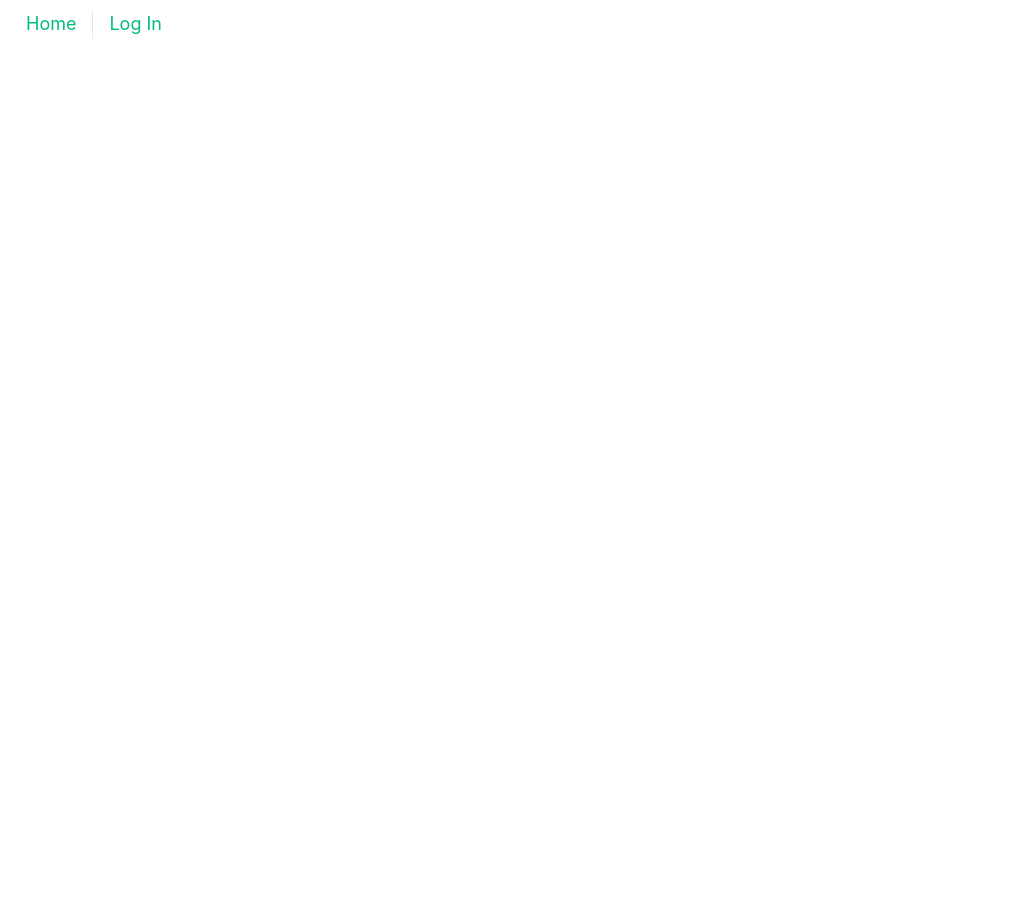
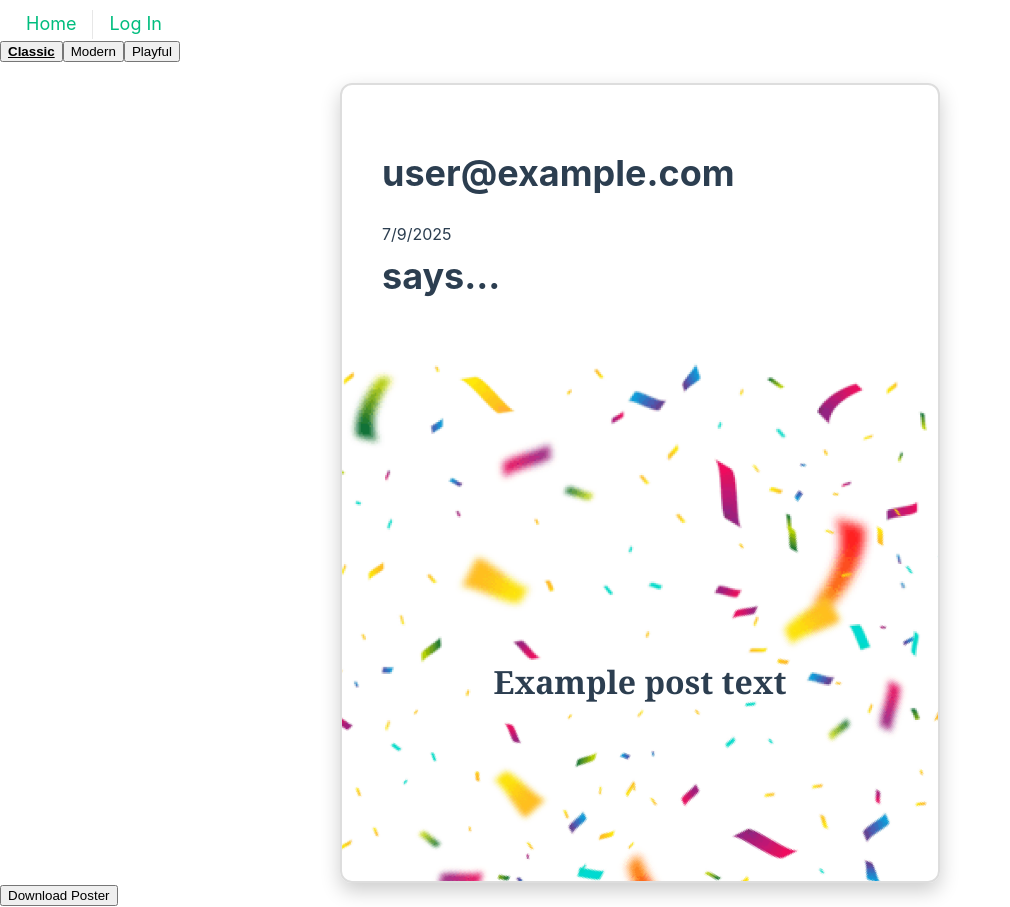
Before and after one commit to dillonhoh/cs110microblog, a Vue app: page /poster/1 in a window 1280 px wide. Before the commit this address had no page. Shown: the whole page, without its empty margins (0-1010 px from the left). Before the commit the page ends 810 px from the top, so only its background shows below. Built offline with nearby package versions, Linux system fonts and the light colour scheme.

Commit message:
css changes

```diff
--- a/package.json
+++ b/package.json
@@ -16,6 +16,7 @@
   },
   "dependencies": {
     "firebase": "^11.10.0",
+    "html2canvas": "^1.4.1",
     "pinia": "^3.0.3",
     "vue": "^3.5.17",
     "vue-router": "^4.5.1"
--- a/src/components/CreatePost.vue
+++ b/src/components/CreatePost.vue
@@ -35,8 +35,8 @@ const handleSubmit = async () => {
   <div  v-if="store.isLoggedIn == true" class="create-container">
     <h1 class="create-title">Create a Post</h1>
     <form class="post-form">
-      <input type="text" v-model="content" placeholder="Type a Message" />
-      <button type="button" @click="handleSubmit">Post</button>
+      <input type="text" v-model="content" placeholder="Type a Message"  class="input-content"/>
+      <button type="button" @click="handleSubmit" class="input-button">Post</button>
     </form>
   </div>
 </template>
@@ -45,17 +45,24 @@ const handleSubmit = async () => {
 <style>
 .create-container {
   background-color: lightblue;
-  margin-top: 100px;
-  padding: 15px 0px 20px 20px;
+  padding: 10px 20px 20px 20px;
+  display: flex;
+  flex-direction: column;
 }
 .create-title {
   font-size: 25px;
   font-weight: 500;
+  margin-bottom: 15px;
 }
 .post-form {
   display: flex;
-  flex-direction: row;
-  gap: 10px;
-  width: 100px;
 }
+.input-content{
+
+}
+.input-button{
+  width: 50px;
+  margin-top: 10px;
+}
+
 </style>
--- a/src/components/FollowSuggestion.vue
+++ b/src/components/FollowSuggestion.vue
@@ -1,13 +1,11 @@
 <script setup>
 import { ref, onMounted } from 'vue'
-import { doc, collection, getDocs, updateDoc, arrayUnion, query } from 'firebase/firestore'
+import { doc, getDoc, collection, getDocs, updateDoc, arrayUnion, query } from 'firebase/firestore'
 import { firestore } from '../firebaseResources'
 import { useUserStore } from '../stores/user'
 import { watch } from 'vue'
 import { getFollowerCount, getFollowingCount, getPostCount, populateFollowing } from '../utils/helpers'
-import { limit
-
- } from 'firebase/firestore'
+import { limit } from 'firebase/firestore'
 const suggestedEmails = ref([])
 
 const store = useUserStore()
@@ -25,6 +23,14 @@ watch(
     store.postsCount = await getPostCount(store.currentUserId)
   }
 )
+watch(
+  () => store.viewingUserId,
+  async (newVal, oldVal) => {
+
+      suggestedEmails.value = await getSuggestedEmails(store.currentUserId)
+  },
+  { immediate: true }
+)
 
 const getSuggestedEmails = async (currentUid) => {
   const usersCol = collection(firestore, 'users')
@@ -34,7 +40,19 @@ const getSuggestedEmails = async (currentUid) => {
   const following = store.following || []
 
   const suggestions = []
-
+if (store.viewingUserId && store.viewingUserId !== currentUid) {
+  console.log("now viewing other user")
+    const userDoc = await getDoc(doc(firestore, 'users', store.viewingUserId))
+    if (userDoc.exists()) {
+      const data = userDoc.data()
+      suggestions.push({
+        uid: store.viewingUserId,
+        email: data.email,
+      })
+      return suggestions
+    }
+  }
+else{
   snapshot.forEach(doc => {
     const data = doc.data()
     const userId = doc.id
@@ -51,6 +69,7 @@ const getSuggestedEmails = async (currentUid) => {
   })
 
   return suggestions.slice(0, 5)
+}
 }
 const followUser = async (otherUserId) => {
   const currentUid = store.currentUserId
--- a/src/components/Login.vue
+++ b/src/components/Login.vue
@@ -114,15 +114,15 @@ const handleSubmit = () => {
         </div>
       </template>
       <template v-if="!store.isLoggedIn">
-        <input type="text" v-model="emailForm" placeholder="Email" />
-        <input type="password" v-model="password" placeholder="Password" />
+        <input type="text" v-model="emailForm" placeholder="Email" id="email" class="inputs"/>
+        <input type="password" v-model="password" placeholder="Password" id="password" class="inputs"/>
         <button type="button" @click="handleSubmit">
           {{ store.isLogin ? 'Log In' : 'Sign Up' }}
         </button>
       </template>
       <template v-else>
         <h1 class="user-email">{{ store.currentUser }}</h1>
-        <button type="button" @click="store.logout">Log Out</button>
+        <button type="button" @click="store.logout" class="logout-button">Log Out</button>
       </template>
       <template v-if="errorMessage && !store.isLoggedIn">
         <p class="error">{{ errorMessage }}</p>
@@ -138,7 +138,7 @@ const handleSubmit = () => {
   background-color: lightblue;
   width: fit-content;
   margin: auto;
-  padding: 0px 15px 0px 15px;
+  padding: 0px 15px 15px 15px;
 }
 .option {
   width: 175px;
@@ -157,11 +157,11 @@ form {
   flex-direction: column;
   width: 175px;
 }
-form input {
+.inputs {
   margin-bottom: 15px;
 }
-form button {
-  margin-bottom: 15px;
+.logout-button {
+  margin-bottom: 0px;
 }
 h1 {
   font-size: 14px;
--- /dev/null
+++ b/src/components/PosterRenderer.vue
@@ -0,0 +1,125 @@
+<script setup>
+import { ref, onMounted } from 'vue'
+import html2canvas from 'html2canvas'
+import { useRoute } from 'vue-router'
+
+const route = useRoute()
+
+// Get post data passed via route query or props
+const post = ref({
+  text: route.query.text || 'Example post text',
+  email: route.query.email || 'user@example.com',
+  date: route.query.date || new Date().toLocaleDateString(),
+})
+
+// Poster themes
+const themes = [
+  {
+    name: 'classic',
+    label: 'Classic',
+    bg: '/celebration.png',
+    font: 'Georgia, serif',
+    size: '32px'
+  },
+  {
+    name: 'modern',
+    label: 'Modern',
+    bg: '/celebration.png',
+    font: 'Arial, sans-serif',
+    size: '28px'
+  },
+  {
+    name: 'playful',
+    label: 'Playful',
+    bg: '/celebration.png',
+    font: '"Comic Sans MS", cursive',
+    size: '30px'
+  },
+]
+
+const selectedTheme = ref(themes[0])
+
+function selectTheme(theme) {
+  selectedTheme.value = theme
+}
+
+async function downloadPoster() {
+  const element = document.getElementById('poster')
+  const canvas = await html2canvas(element)
+  const link = document.createElement('a')
+  link.download = 'poster.png'
+  link.href = canvas.toDataURL('image/png')
+  link.click()
+}
+</script>
+
+<template>
+  <div class="poster-editor">
+    <!-- Theme Selector -->
+    <div class="theme-options">
+      <button
+        v-for="theme in themes"
+        :key="theme.name"
+        @click="selectTheme(theme)"
+        :class="{ active: selectedTheme.name === theme.name }"
+      >
+        {{ theme.label }}
+      </button>
+    </div>
+
+    <!-- Poster Preview Area -->
+    <div id="poster" class="poster-area" :style="{ backgroundImage: `url(${selectedTheme.bg})` }">
+
+      <p class="metauser">{{ post.email }}</p>
+      <p class="metadate">{{ post.date }}</p>
+      <p v-if="selectedTheme.name === 'classic'" class="filler">says...</p>
+      <h1 :style="{ fontFamily: selectedTheme.font, fontSize: selectedTheme.size } " class="content">
+        {{ post.text }}
+      </h1>
+    </div>
+
+    <!-- Action -->
+    <button @click="downloadPoster">Download Poster</button>
+  </div>
+</template>
+
+<style scoped>
+.poster-area {
+  width: 600px;
+  height: 800px;
+  background-size: cover;
+  background-position: center;
+  padding: 40px;
+  border: 2px solid #ddd;
+  border-radius: 12px;
+  box-shadow: 0 8px 20px rgba(0, 0, 0, 0.2);
+  margin: auto;
+  display: flex;
+  flex-direction: column;
+}
+.metauser {
+  margin-top: 20px;
+  font-size: 36px;
+  font-weight: 700;
+}
+.metadate {
+  margin-top: 20px;
+  font-size: 16px;
+}
+.filler {
+    font-size: 36px;
+  font-weight: 700;
+}
+.content{
+    align-self: center;
+    margin-top: 350px;
+    font-weight: 600;
+}
+.theme-options {
+  margin-bottom: 20px;
+}
+button.active {
+  font-weight: bold;
+  text-decoration: underline;
+}
+</style>
--- a/src/components/WelcomeItem.vue
+++ /dev/null
@@ -1,86 +0,0 @@
-<template>
-  <div class="item">
-    <i>
-      <slot name="icon"></slot>
-    </i>
-    <div class="details">
-      <h3>
-        <slot name="heading"></slot>
-      </h3>
-      <slot></slot>
-    </div>
-  </div>
-</template>
-
-<style scoped>
-.item {
-  margin-top: 2rem;
-  display: flex;
-  position: relative;
-}
-
-.details {
-  flex: 1;
-  margin-left: 1rem;
-}
-
-i {
-  display: flex;
-  place-items: center;
-  place-content: center;
-  width: 32px;
-  height: 32px;
-  color: var(--color-text);
-}
-
-h3 {
-  font-size: 1.2rem;
-  font-weight: 500;
-  margin-bottom: 0.4rem;
-  color: var(--color-heading);
-}
-
-@media (min-width: 1024px) {
-  .item {
-    margin-top: 0;
-    padding: 0.4rem 0 1rem calc(var(--section-gap) / 2);
-  }
-
-  i {
-    top: calc(50% - 25px);
-    left: -26px;
-    position: absolute;
-    border: 1px solid var(--color-border);
-    background: var(--color-background);
-    border-radius: 8px;
-    width: 50px;
-    height: 50px;
-  }
-
-  .item:before {
-    content: ' ';
-    border-left: 1px solid var(--color-border);
-    position: absolute;
-    left: 0;
-    bottom: calc(50% + 25px);
-    height: calc(50% - 25px);
-  }
-
-  .item:after {
-    content: ' ';
-    border-left: 1px solid var(--color-border);
-    position: absolute;
-    left: 0;
-    top: calc(50% + 25px);
-    height: calc(50% - 25px);
-  }
-
-  .item:first-of-type:before {
-    display: none;
-  }
-
-  .item:last-of-type:after {
-    display: none;
-  }
-}
-</style>
--- a/src/router/index.js
+++ b/src/router/index.js
@@ -19,6 +19,12 @@ const router = createRouter({
       name: 'login',
       component: () => import('../views/LoginView.vue'),
     },
+    {
+      path: '/poster/:id',
+      name: 'Poster',
+      component: () => import('@/views/PosterView.vue'),
+      props: true
+    }
   ],
 })
 
--- a/src/views/HomeView.vue
+++ b/src/views/HomeView.vue
@@ -1,6 +1,6 @@
 <script setup>
 import UserStats from '@/components/UserStats.vue'
-import TheWelcome from '../components/TheWelcome.vue'
+
 import Feed from '@/components/Feed.vue'
 import FollowSuggestion from '@/components/FollowSuggestion.vue'
 import { useRoute } from 'vue-router'
@@ -10,24 +10,32 @@ import CreatePost from '@/components/CreatePost.vue'
 
 <template>
   <main>
-    <UserStats />
-    <div class="middle">
+    <div class="left">
+      <UserStats />
+      <FollowSuggestion class="followsugg"/>
+    </div>
+    <CreatePost class="createpost"/>
+    <div class="right">
       <Feed />
-      <CreatePost />
+
     </div>
 
-    <FollowSuggestion />
+
   </main>
 </template>
 
 <style>
+
+.followsugg {
+  margin-top: 50px;
+}
+.createpost {
+  height: 100%;
+}
 main {
   display: flex;
   justify-content: space-evenly;
+  align-items: start;
   margin-top: 40px;
 }
-.middle {
-  display: flex;
-  flex-direction: column;
-}
 </style>
--- /dev/null
+++ b/src/views/PosterView.vue
@@ -0,0 +1,7 @@
+<script setup>
+import PosterRenderer from '@/components/PosterRenderer.vue'
+</script>
+
+<template>
+  <PosterRenderer />
+</template>
```
Also changed, not shown: src/components/Feed.vue (+27 -4 lines), src/components/TheWelcome.vue (deleted, +0 -95 lines), public/celebration.png (added), 1 other file (tests, documents, lock files or other folders).
